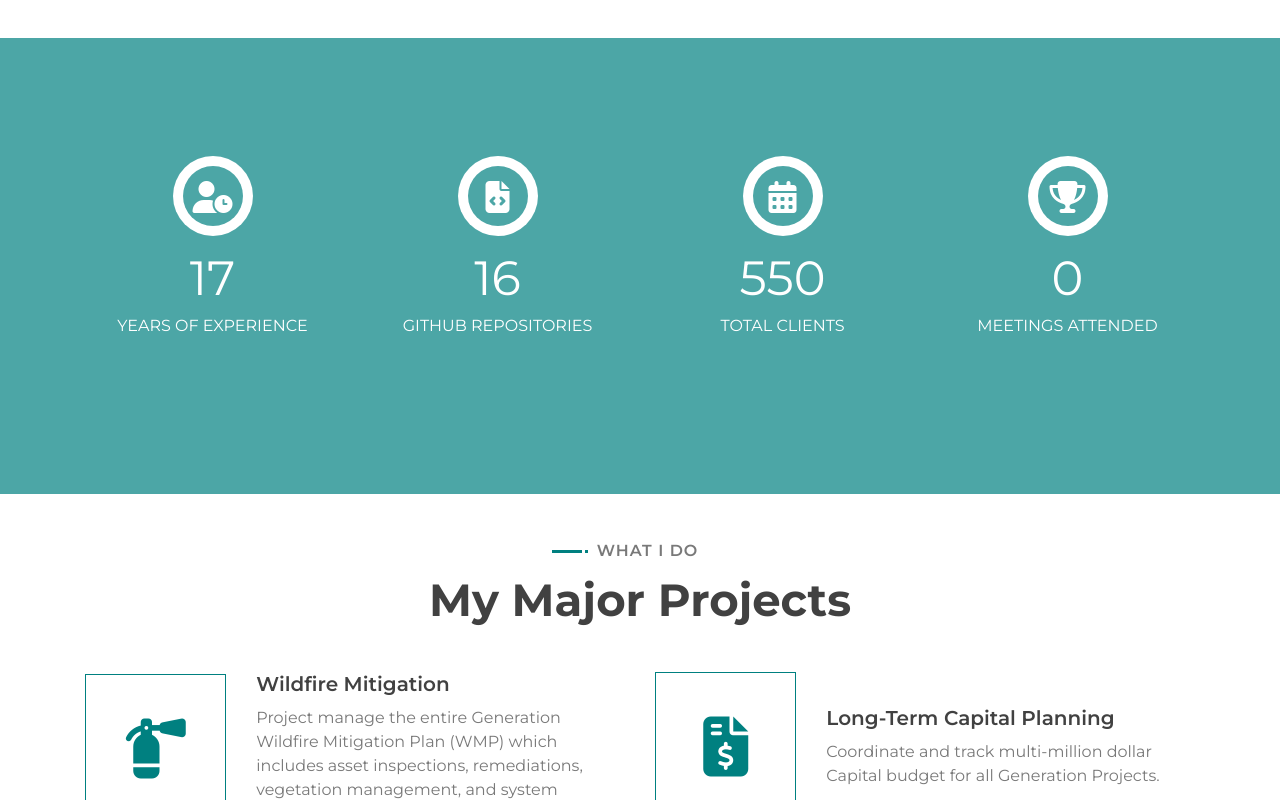
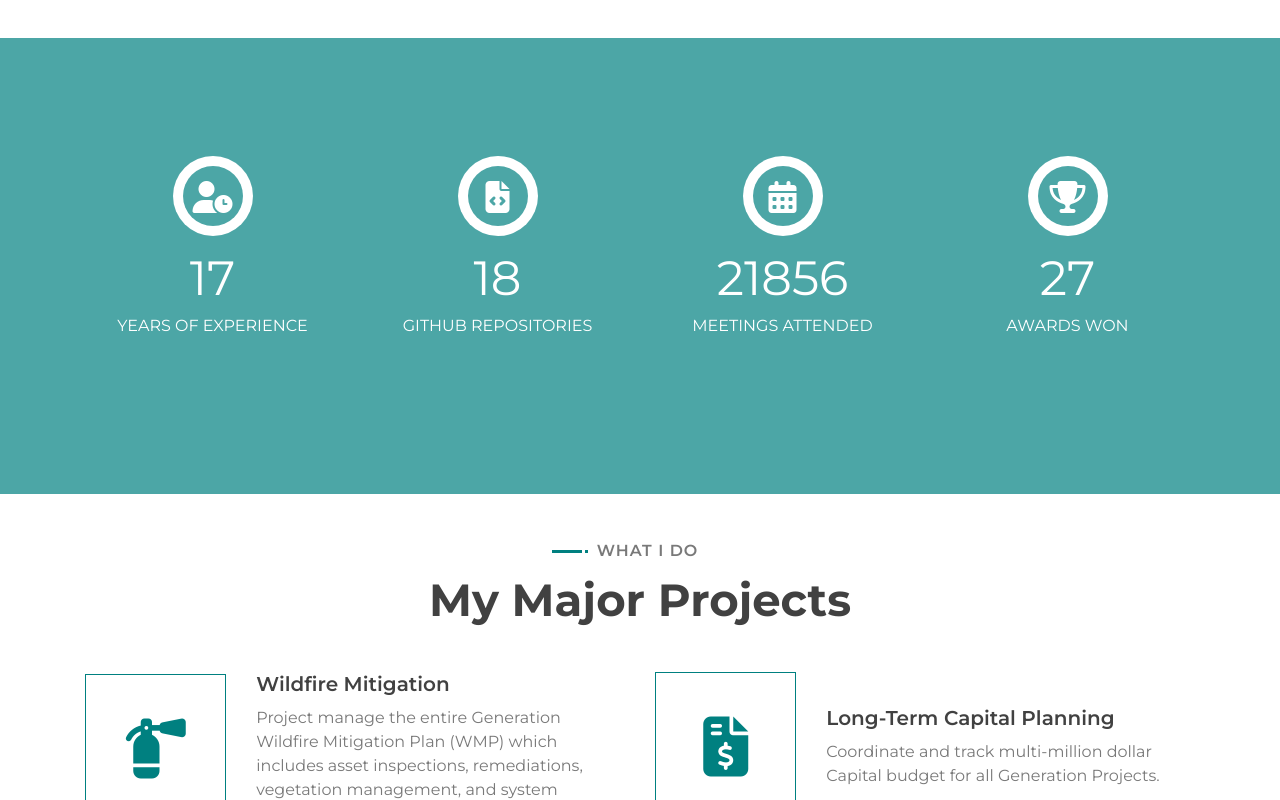
Before and after one commit to ClaytonsCreations/ClaytonsCreations.github.io, a plain HTML site: page index.html in a window 1280 px wide. Shown: the part 1250-2050 px from the top of the page. Drawn offline with nearby package versions, Linux system fonts and the light colour scheme.

Commit message:
update index

```diff
--- a/index.html
+++ b/index.html
@@ -47,8 +47,8 @@
                         <a href="#portfolio" class="nav-item nav-link">Coding</a>
                         <!-- <a href="#price" class="nav-item nav-link">Price</a> -->
                         <a href="#review" class="nav-item nav-link">Testimonials</a>
-                        <!-- <a href="#team" class="nav-item nav-link">Team</a>
-                        <a href="#blog" class="nav-item nav-link">Blog</a> -->
+                        <!-- <a href="#team" class="nav-item nav-link">Team</a> -->
+                        <a href="lib/Mark Clayton Resume.pdf" class="nav-item nav-link">Resume</a>
                         <a href="#contact" class="nav-item nav-link">Contact</a>
                     </div>
                 </div>
@@ -161,7 +161,7 @@
                   <span class="ico-circle"><i class="fa fa-file-code"></i></span>
                 </div>
                 <div class="counter-num">
-                  <p data-purecounter-start="0" data-purecounter-end="16" data-purecounter-duration="1" class="counter purecounter"></p>
+                  <p data-purecounter-start="0" data-purecounter-end="18" data-purecounter-duration="1" class="counter purecounter"></p>
                   <span class="counter-text">GITHUB REPOSITORIES</span>
                 </div>
               </div>
@@ -172,8 +172,8 @@
                   <span class="ico-circle"><i class="fa fa-calendar-alt"></i></span>
                 </div>
                 <div class="counter-num">
-                  <p data-purecounter-start="0" data-purecounter-end="550" data-purecounter-duration="" class="counter purecounter"></p>
-                  <span class="counter-text">TOTAL CLIENTS</span>
+                  <p data-purecounter-start="0" data-purecounter-end="21856" data-purecounter-duration="1" class="counter purecounter"></p>
+                  <span class="counter-text">MEETINGS ATTENDED</span>
                 </div>
               </div>
             </div>
@@ -183,8 +183,8 @@
                   <span class="ico-circle"><i class="fa fa-trophy"></i></span>
                 </div>
                 <div class="counter-num">
-                  <p data-purecounter-start="0" data-purecounter-end="27" data-purecounter-duration="21856" class="counter purecounter"></p>
-                  <span class="counter-text">MEETINGS ATTENDED</span>
+                  <p data-purecounter-start="0" data-purecounter-end="27" data-purecounter-duration="1" class="counter purecounter"></p>
+                  <span class="counter-text">AWARDS WON</span>
                 </div>
               </div>
             </div>
```
Also changed, not shown: 1 other file.
